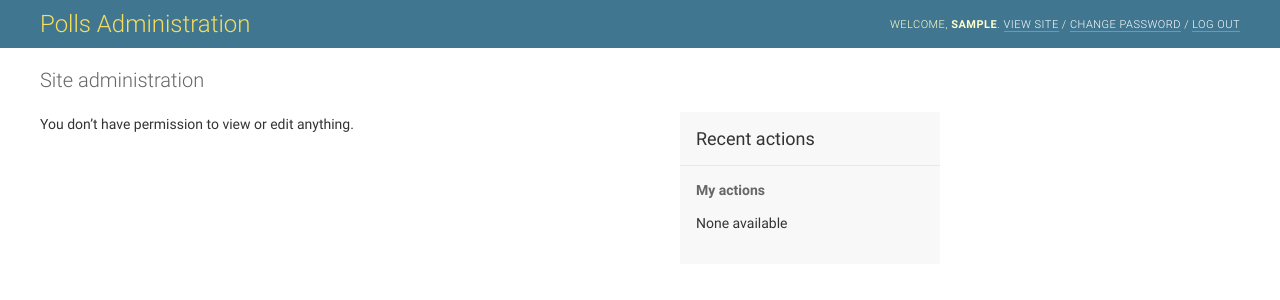
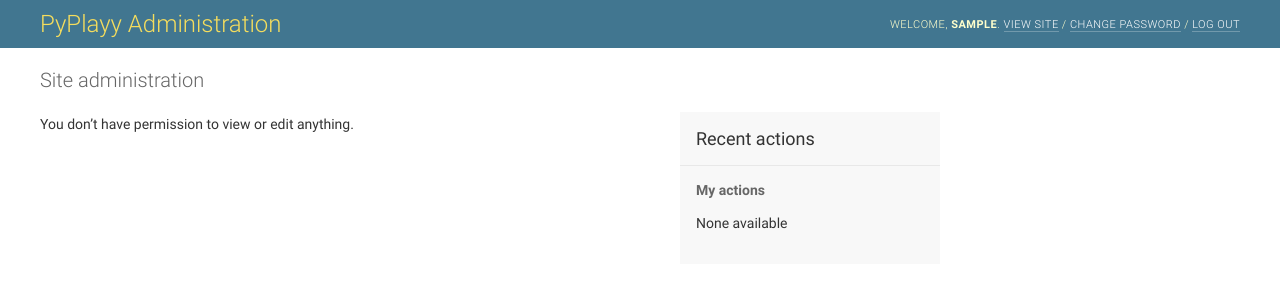
Before and after one commit to Platonicaaa/pyplay, a Django app: page /admin/ in a window 1280 px wide. Shown: the top 300 px of the page. Run offline with Django 3.2, Linux system fonts and the light colour scheme; the visitor is signed in with stand-in values (Sample User, id 1); data comes from the database, SQL or seed files in the repository; data that the repository does not hold is empty.

Commit message:
Change admin platform title

```diff
--- a/templates/admin/base_site.html
+++ b/templates/admin/base_site.html
@@ -3,7 +3,7 @@
 {% block title %}{% if subtitle %}{{ subtitle }} | {% endif %}{{ title }} | {{ site_title|default:_('Django site admin') }}{% endblock %}
 
 {% block branding %}
-<h1 id="site-name"><a href="{% url 'admin:index' %}">Polls Administration</a></h1>
+<h1 id="site-name"><a href="{% url 'admin:index' %}">PyPlayy Administration</a></h1>
 {% endblock %}
 
 {% block nav-global %}{% endblock %}
```
